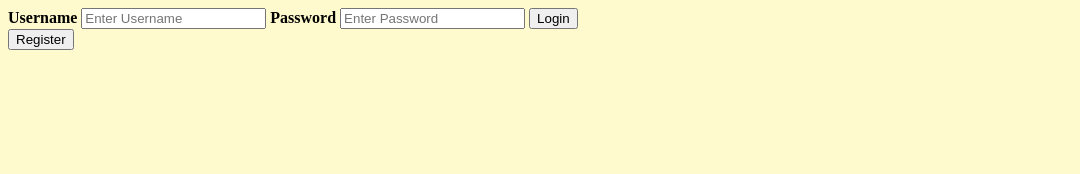
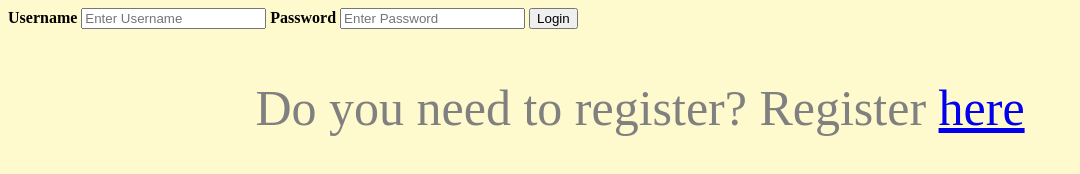
Before and after one commit to Cwaindbbc/Mars-Rover, a website: page frontend/login.html in a window 1280 px wide. Shown: the whole page, without its empty margins (0-1080 px from the left). Drawn offline with Linux system fonts and the light colour scheme.

Commit message:
adding Register as a link

```diff
--- a/frontend/login.html
+++ b/frontend/login.html
@@ -31,9 +31,8 @@
 
         <button type="submit">Login</button>
       </form>
-      <form action="/register">
-      <button type="submit">Register</button>
-      </form>
+
+      <p>Do you need to register? Register <a href="/register"> here</a></p>
     </div>
   </body>
   <div id="message">
```
